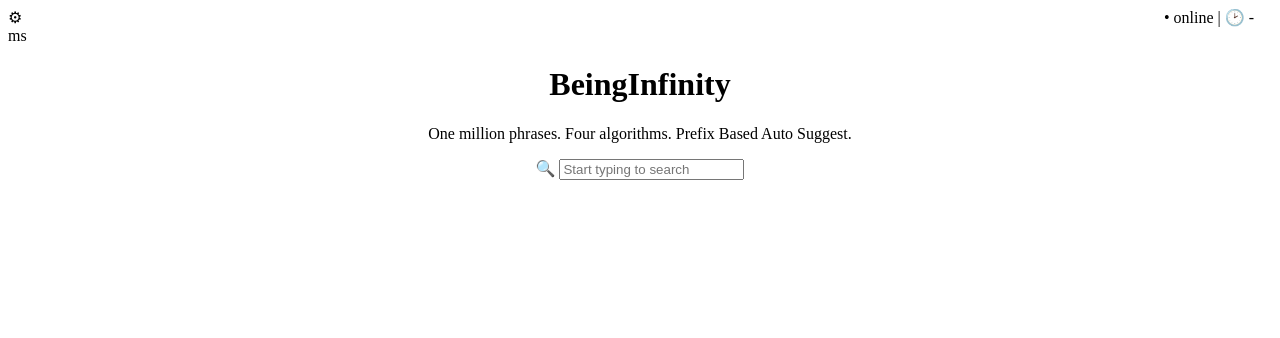
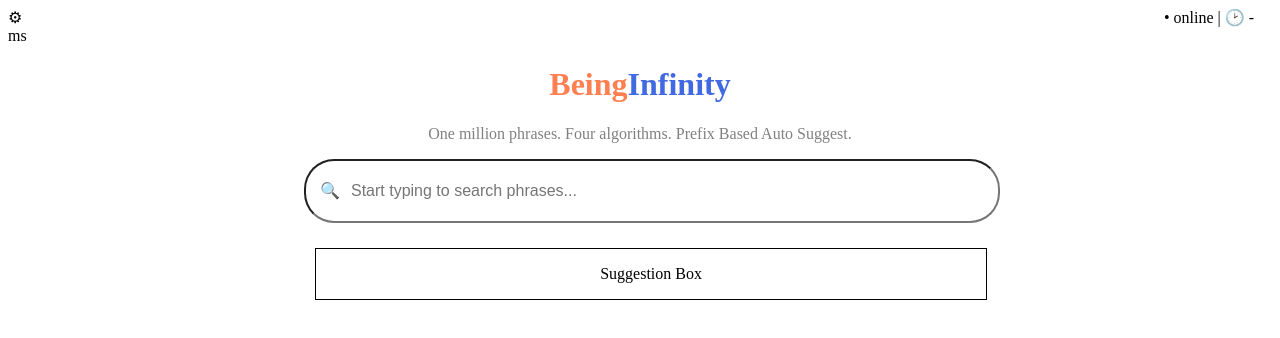
Before and after one commit to Vindhya-codes/auto-suggest, a website: page frontend/pages/auto.html in a window 1280 px wide. Drawn offline with Linux system fonts and the light colour scheme.

Commit message:
Styled search bar and suggestion box

```diff
--- a/frontend/pages/auto.css
+++ b/frontend/pages/auto.css
@@ -5,3 +5,37 @@
 #clock {
     padding-left: 90%;
 }
+
+#firsth {
+    color: coral;
+}
+
+#lasth {
+    color: royalblue;
+}
+
+#p1 {
+    color: grey;
+}
+
+.lens {
+    position: relative;
+    left: 40px;
+}
+
+.search-bar {
+    padding: 15px 15px 15px 45px;
+    border-radius: 30px;
+    width: 50%;
+    height: 30px;
+    font-size: medium;
+}
+
+.suggestion-box {
+    margin-left: 24.3%;
+    margin-top: 25px;
+    height: 50px;
+    width: 53%;
+    border: 1px solid black;
+    text-align: center;
+}
--- a/frontend/pages/auto.html
+++ b/frontend/pages/auto.html
@@ -10,9 +10,15 @@
     <span id="gear">&#9881</span>
     <span id="clock">&bull; online | &#128337 - ms</span>
     <div class="content">
-    <h1 id="h1">BeingInfinity</h1>
+    <h1><span id="firsth">Being</span><span id="lasth">Infinity</span></h1>
     <p id="p1">One million phrases. Four algorithms. Prefix Based Auto Suggest.</p>
-    &#128269 <input id="search-bar" type="text" placeholder="Start typing to search">
+    <span>
+        <span class="lens">&#128269;</span>
+        <input class="search-bar" type="text" placeholder="Start typing to search phrases..."></span>
+    </div>
+
+    <div class="suggestion-box">
+        <p>Suggestion Box</p>
     </div>
 </body>
 </html>
```
